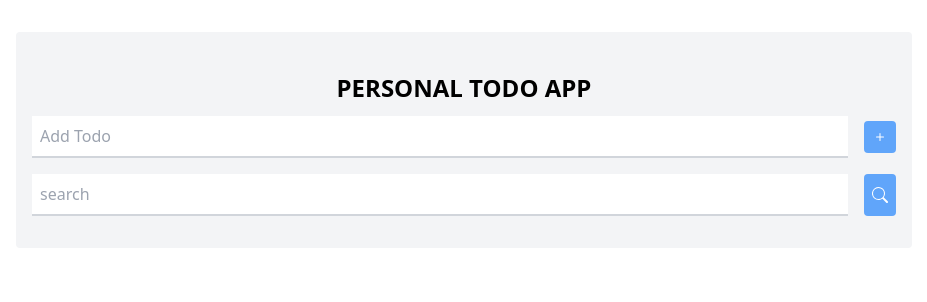
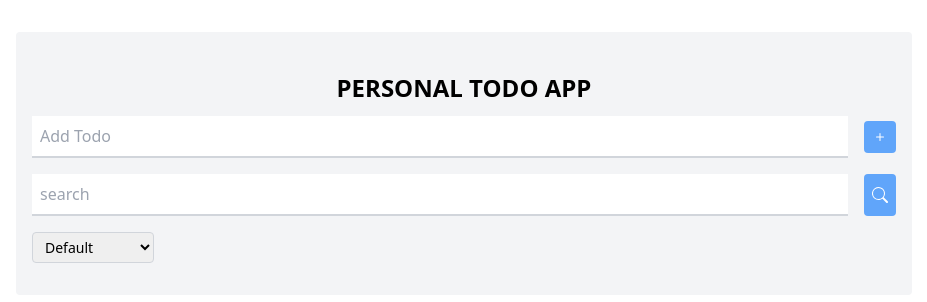
Before and after one commit to rod773/redux-todo-app, a React (Create React App) app: page / in a window 1280 px wide. Shown: the top 302 px of the page, without its empty margins (176-1103 px from the left). Built offline with nearby package versions, Linux system fonts and the light colour scheme; the HTML template or start-up script is replaced by a standard one.

Commit message:
filter button

```diff
--- a/src/components/FilterButton.js
+++ b/src/components/FilterButton.js
@@ -1,7 +1,15 @@
 import React from "react";
 
 const FilterButton = () => {
-  return <div>Filter Button</div>;
+  return (
+    <div className="flex space-x-4 items-center">
+      <select className="text-sm px-2 py-1 rounded border border-gray-300">
+        <option value="ALL">Default</option>
+        <option value="COMPLETED">Completed</option>
+        <option value="INCOMPLETED">Incompleted</option>
+      </select>
+    </div>
+  );
 };
 
 export default FilterButton;
--- a/src/components/Todo.js
+++ b/src/components/Todo.js
@@ -2,6 +2,7 @@ import React, { useState } from "react";
 import { BsPlus, BsSearch } from "react-icons/bs";
 import { useDispatch } from "react-redux";
 import { UpdateSearchTerm, addTodo } from "./../redux/actions";
+import FilterButton from "./FilterButton";
 
 const Todo = () => {
   const dispatch = useDispatch();
@@ -63,6 +64,10 @@ const Todo = () => {
             <BsSearch />
           </button>
         </div>
+        <div>
+          <FilterButton />
+          <div className="flex items-center mb-4"></div>
+        </div>
       </div>
     </div>
   );
```
